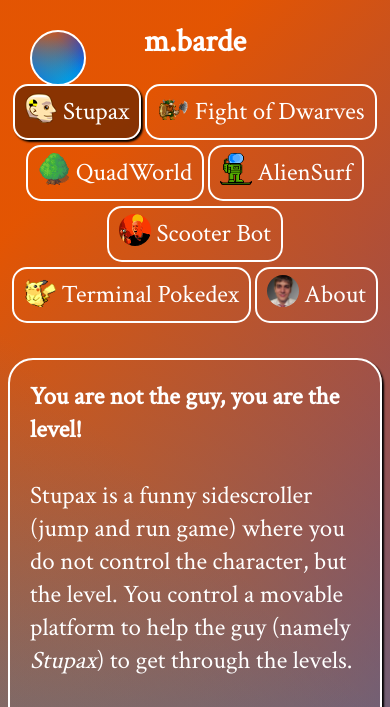
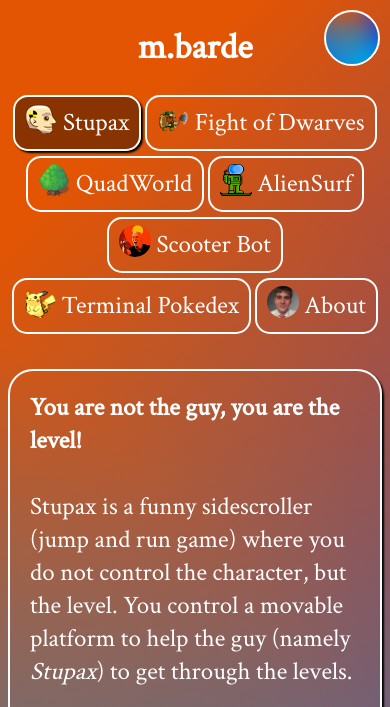
Before and after one commit to mbarde/mypage, a plain HTML site: page index.html in a window 390 px wide. Shown: the top 707 px of the page. Drawn offline with Linux system fonts and the light colour scheme.

Commit message:
improve strobe toggle btn design

```diff
--- a/css/style.css
+++ b/css/style.css
@@ -3,7 +3,7 @@
 }
 
 h1 {
-	font-size: 32px;
+	font-size: 36px;
 }
 
 h1 a {
@@ -192,3 +192,11 @@
 	max-height: 500px;
 	max-width: 100%;
 }
+
+@media (max-width: 975px) {
+	#btn-toggle-strobe {
+		left: auto;
+		right: 10px;
+		top: 10px;
+	}
+}
--- a/index.html
+++ b/index.html
@@ -11,9 +11,9 @@
 		<script src="js/jquery-3.0.0.min.js"></script>
 
 		<link href='https://fonts.googleapis.com/css?family=Crimson+Text' rel='stylesheet' type='text/css'>
-		<link rel="stylesheet" href="css/style.css?v=1.5" type="text/css" >
+		<link rel="stylesheet" href="css/style.css?v=1.6" type="text/css" >
 
-		<script src="js/main.js?v=2.0"></script>
+		<script src="js/main.js?v=2.1"></script>
 		<script src="js/jquery.bpopup.min.js" ></script>
 
 		<meta charset="utf-8">
```
